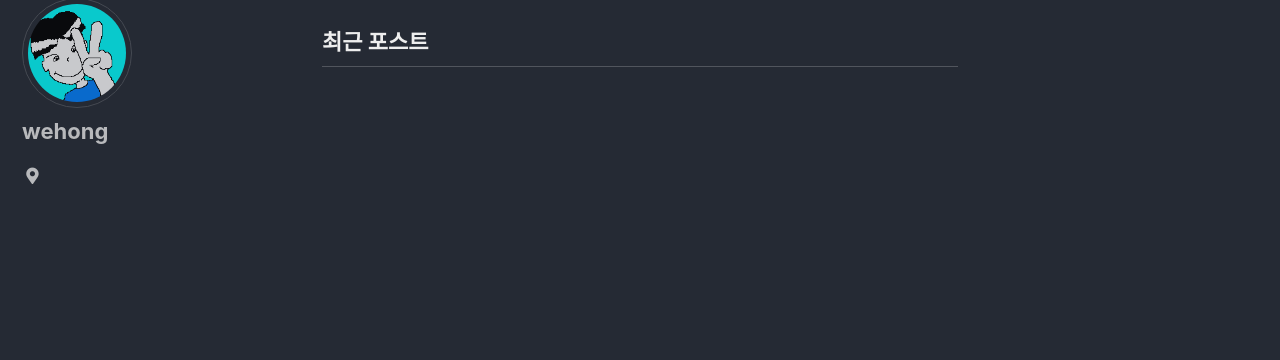
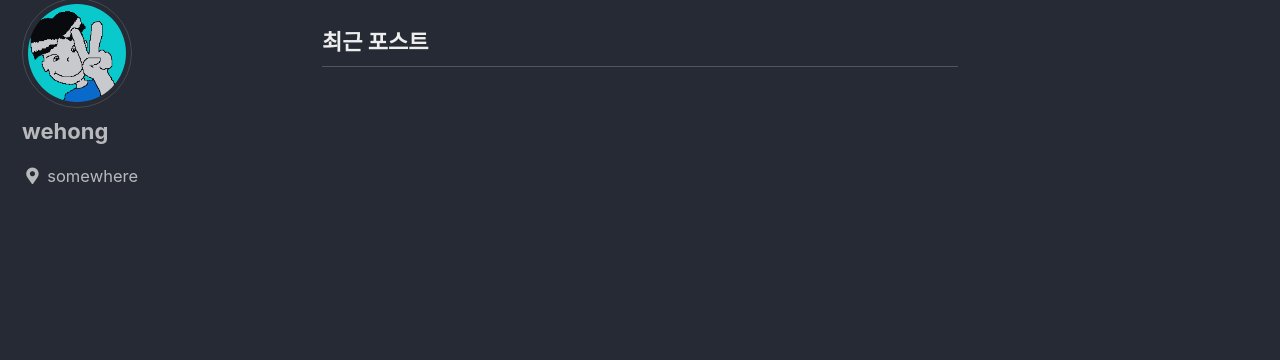
Before and after one commit to wehong/wehong.github.io, a Jekyll site: the page built from index.html, in a window 1280 px wide. Shown: the part 123-483 px from the top of the page. Built offline with Jekyll 4.4.1, drawn with Linux system fonts in a browser that asks for light colours; cached includes are drawn as plain includes; the list of posts is cut into pages by our own code.

```diff
--- a/_config.yml
+++ b/_config.yml
@@ -96,7 +96,7 @@ author:
   name             : "wehong"
   avatar           : "/assets/img/wehong.png" # path of avatar image, e.g. "/assets/images/bio-photo.jpg"
   bio              : ""
-  location         : ""
+  location         : "somewhere"
   email            :
   links:
     - label: "Email"
```
